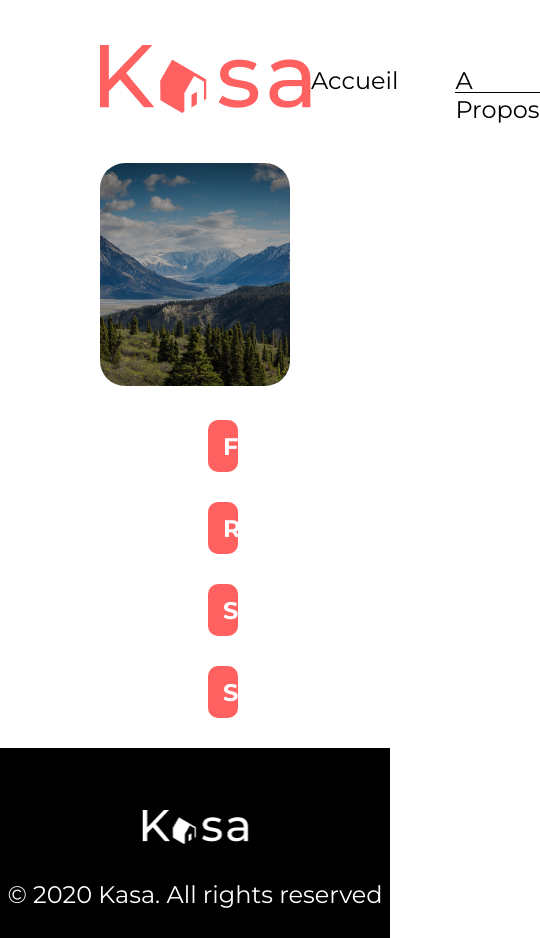
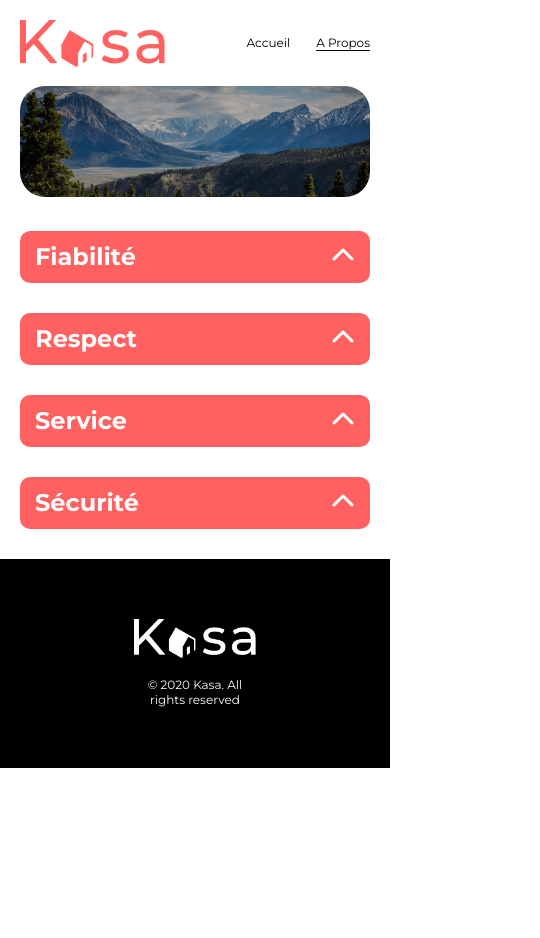
Before and after one commit to Maxgazore/kasa-main, a React (Vite) app: page /about in a window 390 px wide. Shown: the whole page, 540 px wide, since content can reach past the window. After the commit the page ends 844 px from the top, so only its background shows below. Built offline with nearby package versions, Linux system fonts and the light colour scheme.

Commit message:
Integration de la partie responsive.

```diff
--- a/sass/about.scss
+++ b/sass/about.scss
@@ -1,15 +1,25 @@
 .about {
   margin-top: 50px;
   margin-inline: 100px;
+  @media (max-width: 768px) {
+    margin-top: 19px;
+    margin-inline: 20px;
+  }
   &__banner__img {
     filter: brightness(0.7);
     object-fit: cover;
     width: 100%;
     height: 223px;
     border-radius: 25px;
+    @media (max-width: 768px) {
+      height: 111px;
+    }
   }
   &__info {
     margin-inline: 108px;
+    @media (max-width: 768px) {
+      margin: 0;
+    }
     &__part {
       width: 100%;
       margin-block: 30px;
@@ -41,12 +51,15 @@
       }
       &__show {
         border-radius: 5px;
-        max-height: 100px;
+        max-height: 210px;
         background-color: #f8f8f8;
         padding-inline: 20px;
         padding-block: 20px;
         transition: all 0.5s linear;
         overflow: hidden;
+        @media (max-width: 768px) {
+          max-height: 250px;
+        }
       }
     }
   }
--- a/sass/footer.scss
+++ b/sass/footer.scss
@@ -1,14 +1,27 @@
 .footer {
+  height: 209px;
   background-color: black;
   text-align: center;
   &__logo {
     filter: brightness(3);
-    transform: scale(0.5);
+    width: 122px;
     padding-top: 60px;
+    padding-bottom: 28px;
+    @media (max-width: 768px) {
+      padding-bottom: 0;
+    }
   }
   &__text {
+    display: flex;
+    justify-content: center;
     color: white;
     font-size: 24px;
     padding-bottom: 29px;
+    @media (max-width: 768px) {
+      margin: auto;
+      margin-top: 15px;
+      width: 132px;
+      font-size: 12px;
+    }
   }
 }
--- a/sass/header.scss
+++ b/sass/header.scss
@@ -4,12 +4,24 @@
   justify-content: space-between;
   margin-inline: 100px;
   margin-top: 45px;
+  @media (max-width: 768px) {
+    margin-inline: 20px;
+    margin-top: 20px;
+  }
+  &__logo {
+    @media (max-width: 768px) {
+      width: 145px;
+    }
+  }
   &__nav {
     display: flex;
     list-style: none;
     font-size: 24px;
     gap: 57px;
-    height: 27px;
+    @media (max-width: 768px) {
+      gap: 26px;
+      font-size: 12px;
+    }
     &--active {
       border-bottom: 1px solid black;
       border-spacing: 0;
--- a/src/assets/style.css
+++ b/src/assets/style.css
@@ -5,12 +5,28 @@
   margin-inline: 100px;
   margin-top: 45px;
 }
+@media (max-width: 768px) {
+  .header {
+    margin-inline: 20px;
+    margin-top: 20px;
+  }
+}
+@media (max-width: 768px) {
+  .header__logo {
+    width: 145px;
+  }
+}
 .header__nav {
   display: flex;
   list-style: none;
   font-size: 24px;
   gap: 57px;
-  height: 27px;
+}
+@media (max-width: 768px) {
+  .header__nav {
+    gap: 26px;
+    font-size: 12px;
+  }
 }
 .header__nav--active {
   border-bottom: 1px solid black;
@@ -20,6 +36,12 @@
 .home {
   margin-block: 50px;
   margin-inline: 100px;
+}
+@media (max-width: 768px) {
+  .home {
+    margin-block: 27px;
+    margin-inline: 20px;
+  }
 }
 .home__banner {
   position: relative;
@@ -34,17 +56,36 @@
   height: 223px;
   border-radius: 25px;
 }
+@media (max-width: 768px) {
+  .home__banner__img {
+    height: 111px;
+  }
+}
 .home__banner__title {
+  position: absolute;
   color: white;
   font-size: 48px;
+  padding-inline: 16px;
   text-shadow: 1px 1px 0px black, -1px -1px 0px black, -1px 1px 0px black, 1px -1px 0px black;
-  position: absolute;
+}
+@media (max-width: 768px) {
+  .home__banner__title {
+    font-size: 24px;
+  }
 }
 .home__grid {
   display: grid;
   grid-template-columns: repeat(3, 2fr);
   gap: 60px;
   margin: 50px;
+}
+@media (max-width: 768px) {
+  .home__grid {
+    grid-template-columns: repeat(1, 1fr);
+    margin: 0;
+    margin-top: 22px;
+    gap: 20px;
+  }
 }
 .home__grid .card {
   position: relative;
@@ -54,6 +95,11 @@
   height: 340px;
   border-radius: 10px;
   object-fit: cover;
+}
+@media (max-width: 768px) {
+  .home__grid .card__img {
+    height: 255px;
+  }
 }
 .home__grid .card__title {
   position: absolute;
@@ -69,6 +115,12 @@
   margin-top: 50px;
   margin-inline: 100px;
 }
+@media (max-width: 768px) {
+  .about {
+    margin-top: 19px;
+    margin-inline: 20px;
+  }
+}
 .about__banner__img {
   filter: brightness(0.7);
   object-fit: cover;
@@ -76,8 +128,18 @@
   height: 223px;
   border-radius: 25px;
 }
+@media (max-width: 768px) {
+  .about__banner__img {
+    height: 111px;
+  }
+}
 .about__info {
   margin-inline: 108px;
+}
+@media (max-width: 768px) {
+  .about__info {
+    margin: 0;
+  }
 }
 .about__info__part {
   width: 100%;
@@ -110,27 +172,49 @@
 }
 .about__info__part__show {
   border-radius: 5px;
-  max-height: 100px;
+  max-height: 210px;
   background-color: #f8f8f8;
   padding-inline: 20px;
   padding-block: 20px;
   transition: all 0.5s linear;
   overflow: hidden;
 }
+@media (max-width: 768px) {
+  .about__info__part__show {
+    max-height: 250px;
+  }
+}
 
 .footer {
+  height: 209px;
   background-color: black;
   text-align: center;
 }
 .footer__logo {
   filter: brightness(3);
-  transform: scale(0.5);
+  width: 122px;
   padding-top: 60px;
+  padding-bottom: 28px;
+}
+@media (max-width: 768px) {
+  .footer__logo {
+    padding-bottom: 0;
+  }
 }
 .footer__text {
+  display: flex;
+  justify-content: center;
   color: white;
   font-size: 24px;
   padding-bottom: 29px;
+}
+@media (max-width: 768px) {
+  .footer__text {
+    margin: auto;
+    margin-top: 15px;
+    width: 132px;
+    font-size: 12px;
+  }
 }
 
 .error {
@@ -139,12 +223,22 @@
 .error__title {
   color: #ff6060;
   font-size: 288px;
-  margin: 139px;
+  margin-block: 139px;
+}
+@media (max-width: 768px) {
+  .error__title {
+    font-size: 96px;
+  }
 }
 .error__subtitle {
   color: #ff6060;
   font-size: 36px;
   font-weight: 500;
+}
+@media (max-width: 768px) {
+  .error__subtitle {
+    font-size: 18px;
+  }
 }
 .error__link {
   display: block;
@@ -152,10 +246,22 @@
   margin: 139px auto;
   border-bottom: solid 1px black;
 }
+@media (max-width: 768px) {
+  .error__link {
+    width: 218px;
+    margin: 113px auto;
+    font-size: 14px;
+  }
+}
 
 .detail {
   margin-inline: 100px;
   margin-top: 50px;
+}
+@media (max-width: 768px) {
+  .detail {
+    margin-inline: 20px;
+  }
 }
 .detail__slider {
   position: relative;
@@ -169,8 +275,18 @@
 .detail__slider .arrow_left {
   left: 10px;
 }
+@media (max-width: 768px) {
+  .detail__slider .arrow_left {
+    height: 24px;
+  }
+}
 .detail__slider .arrow_right {
   right: 10px;
+}
+@media (max-width: 768px) {
+  .detail__slider .arrow_right {
+    height: 24px;
+  }
 }
 .detail__slider__img {
   width: 100%;
@@ -178,6 +294,12 @@
   object-fit: cover;
   border-bottom-right-radius: 25px;
   border-bottom-left-radius: 25px;
+}
+@media (max-width: 768px) {
+  .detail__slider__img {
+    height: 255px;
+    border-radius: 10px;
+  }
 }
 .detail__slider__count {
   position: absolute;
@@ -187,35 +309,62 @@
   font-size: 18px;
   font-weight: 500;
 }
+@media (max-width: 768px) {
+  .detail__slider__count {
+    display: none;
+  }
+}
 .detail__info {
   display: flex;
   flex-direction: column;
-  grid-template-columns: repeat(2, 1fr);
   width: 100%;
 }
 .detail__info__first {
   display: flex;
   justify-content: space-between;
 }
+@media (max-width: 768px) {
+  .detail__info__first {
+    flex-direction: column;
+    margin-bottom: 13px;
+  }
+}
 .detail__info__first__item {
   display: flex;
   flex-direction: column;
 }
 .detail__info__first__item h1 {
-  text-wrap: nowrap;
   color: #ff6060;
   font-size: 36px;
   font-weight: 500;
+}
+@media (max-width: 768px) {
+  .detail__info__first__item h1 {
+    font-size: 18px;
+  }
 }
 .detail__info__first__item h2 {
   font-size: 18px;
   font-weight: 500;
 }
+@media (max-width: 768px) {
+  .detail__info__first__item h2 {
+    font-size: 14px;
+  }
+}
 .detail__info__first__item__tags {
   display: flex;
   margin-block: 24px;
 }
+@media (max-width: 768px) {
+  .detail__info__first__item__tags {
+    margin-block: 10px;
+  }
+}
 .detail__info__first__item__tags h4 {
+  display: flex;
+  text-align: center;
+  align-self: center;
   padding-inline: 30px;
   padding-block: 7px;
   border-radius: 10px;
@@ -224,9 +373,23 @@
   font-size: 14px;
   margin-right: 10px;
 }
+@media (max-width: 768px) {
+  .detail__info__first__item__tags h4 {
+    padding-block: 5px;
+    border-radius: 5px;
+    font-size: 10px;
+  }
+}
 .detail__info__first__person {
   display: flex;
   flex-direction: column;
+}
+@media (max-width: 768px) {
+  .detail__info__first__person {
+    flex-direction: row-reverse;
+    align-items: center;
+    justify-content: space-between;
+  }
 }
 .detail__info__first__person__identity {
   display: flex;
@@ -241,9 +404,19 @@
   font-weight: 500;
   margin-right: 10px;
 }
+@media (max-width: 768px) {
+  .detail__info__first__person__identity h3 {
+    font-size: 12px;
+  }
+}
 .detail__info__first__person__identity img {
   width: 64px;
   border-radius: 32px;
+}
+@media (max-width: 768px) {
+  .detail__info__first__person__identity img {
+    width: 32px;
+  }
 }
 .detail__info__first__person__rating {
   margin-block: 20px;
@@ -252,10 +425,21 @@
 .detail__info__first__person__rating .fa-solid {
   margin-left: 8px;
 }
+@media (max-width: 768px) {
+  .detail__info__first__person__rating .fa-solid {
+    transform: scale(0.8);
+    margin-left: 2px;
+  }
+}
 .detail__info__second {
   display: grid;
   grid-template-columns: repeat(2, 1fr);
   column-gap: 76px;
+}
+@media (max-width: 768px) {
+  .detail__info__second {
+    grid-template-columns: repeat(1, 1fr);
+  }
 }
 .detail__info__part {
   width: 100%;
@@ -288,7 +472,7 @@
 }
 .detail__info__part__show {
   border-radius: 5px;
-  max-height: 100px;
+  max-height: 200px;
   background-color: #f8f8f8;
   padding-inline: 20px;
   padding-block: 20px;
--- a/src/components/Header.jsx
+++ b/src/components/Header.jsx
@@ -1,6 +1,8 @@
 import { NavLink } from 'react-router'
 
 export function Header() {
+  const getActive = ({ isActive }) => (isActive ? 'header__nav--active' : '')
+
   return (
     <header className="header">
       <img
@@ -9,16 +11,10 @@ export function Header() {
         alt="Logo de Kasa"
       />
       <nav className="header__nav">
-        <NavLink
-          className={({ isActive }) => (isActive ? 'header__nav--active' : '')}
-          to="/"
-        >
+        <NavLink className={getActive} to="/">
           Accueil
         </NavLink>
-        <NavLink
-          className={({ isActive }) => (isActive ? 'header__nav--active' : '')}
-          to="/about"
-        >
+        <NavLink className={getActive} to="/about">
           A Propos
         </NavLink>
       </nav>
--- a/src/pages/Detail.jsx
+++ b/src/pages/Detail.jsx
@@ -3,11 +3,11 @@ import { Navigate } from 'react-router'
 import { Rating, Collapser, Slider } from '../components'
 
 export default function Detail() {
-  let data = useLocation()
-  if (data.state === null) {
+  let location = useLocation()
+  if (!location.state) {
     return <Navigate replace to="/error" />
   }
-  let item = data.state.myItem
+  let item = location.state.itemData
 
   return (
     <section className="detail">
--- a/src/pages/Home.jsx
+++ b/src/pages/Home.jsx
@@ -14,7 +14,7 @@ export default function Home() {
         {Data.map((item) => (
           <Link
             to={'/detail/' + item.id}
-            state={{ myItem: item }}
+            state={{ itemData: item }}
             key={item.id}
             className="card"
           >
```
Also changed, not shown: sass/detail.scss (+56 -3 lines), sass/error.scss (+12 -1 lines), sass/home.scss (+21 -1 lines), 1 other file (tests, documents, lock files or other folders).
